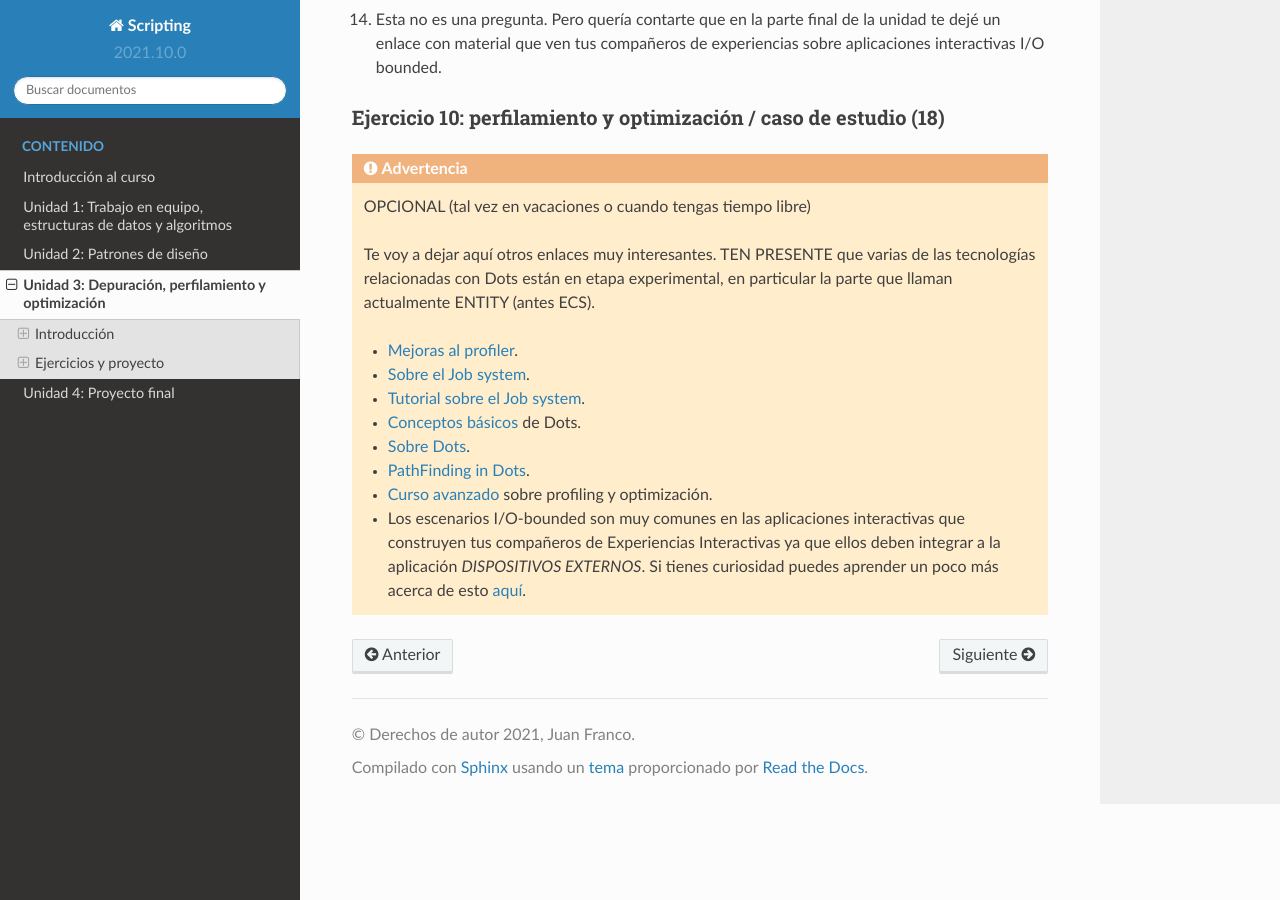
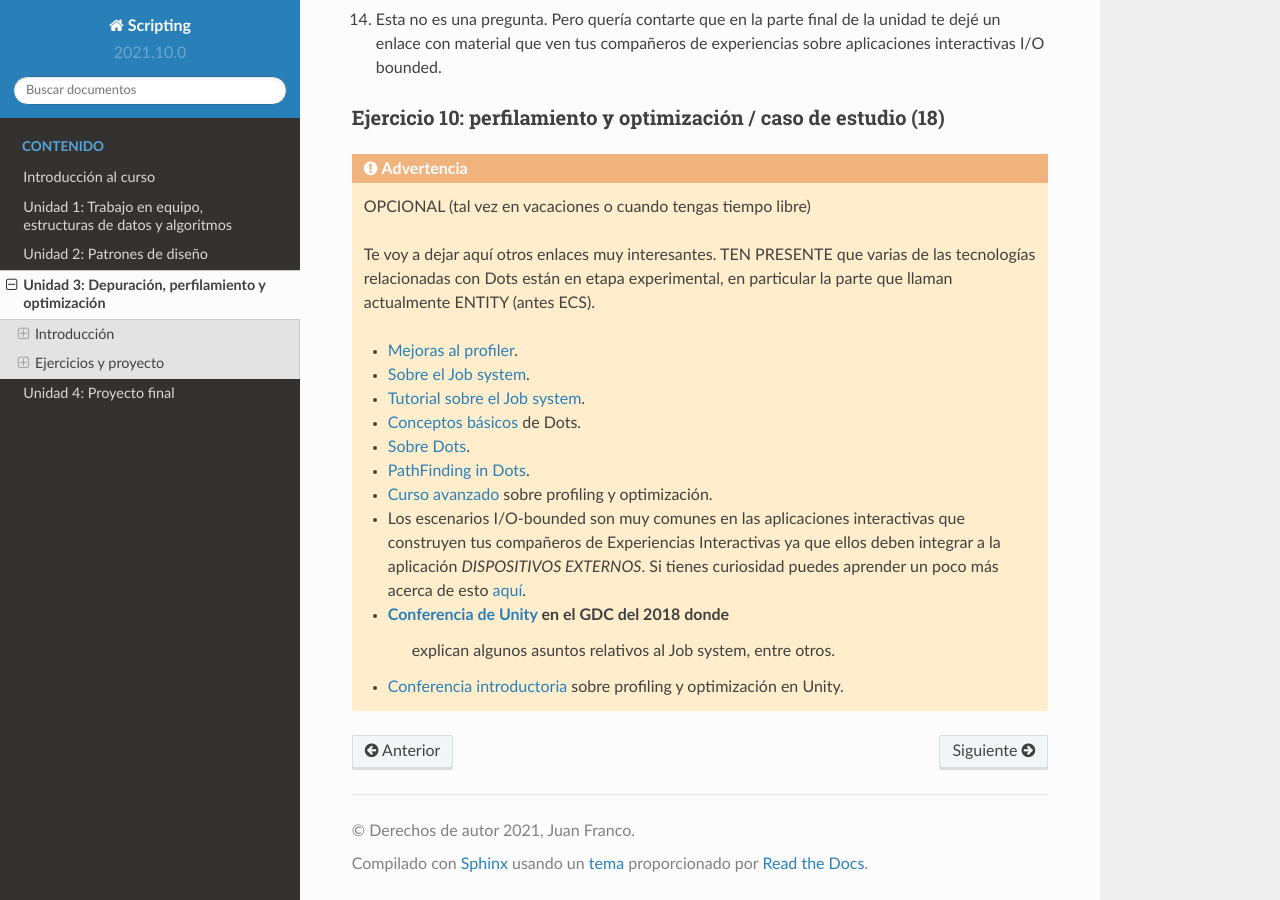
Before and after one commit to juanferfranco/scripting, a Sphinx documentation site: the page built from docs/_unidad3/unidad3.rst, in a window 1280 px wide and 900 px high, scrolled down 6544 px. Built offline with Sphinx 7.4.7 and the Read the Docs theme 2.0.0, drawn with Linux system fonts in a browser that asks for light colours.

Commit message:
add more to optional material

```diff
--- a/docs/_unidad3/unidad3.rst
+++ b/docs/_unidad3/unidad3.rst
@@ -343,3 +343,7 @@ Ejercicio 10: perfilamiento y optimización / caso de estudio (18)
      integrar a la aplicación `DISPOSITIVOS EXTERNOS`. Si tienes curiosidad puedes
      aprender un poco más acerca de esto
      `aquí <https://sensores1.readthedocs.io/es/latest/_unidad4/unidad4.html>`__.
+   * `Conferencia de Unity <https://youtu.be/kwnb9Clh2Is>`__ en el GDC del 2018 donde
+      explican algunos asuntos relativos al Job system, entre otros.
+   * `Conferencia introductoria <https://youtu.be/epTPFamqkZo>`__ sobre profiling y
+     optimización en Unity.
```
